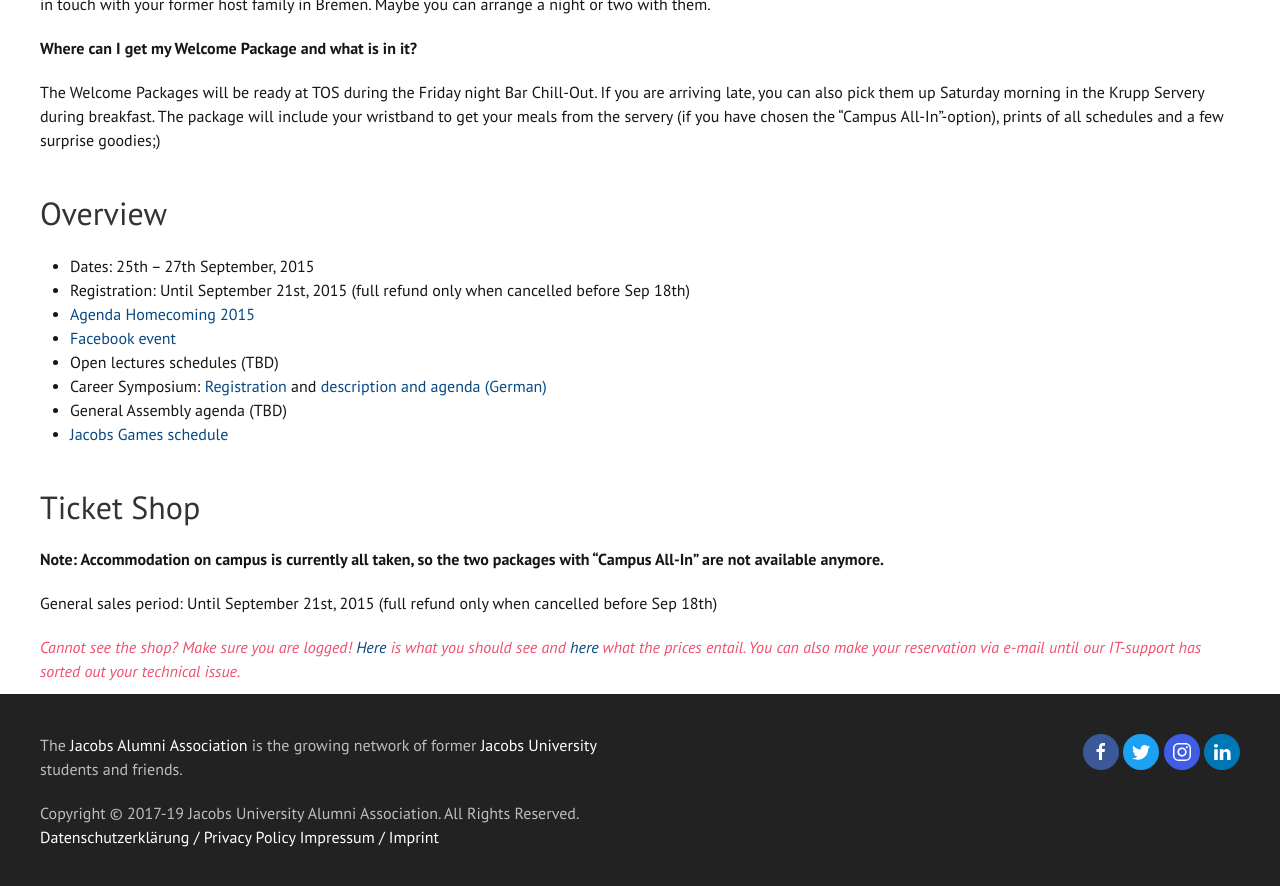
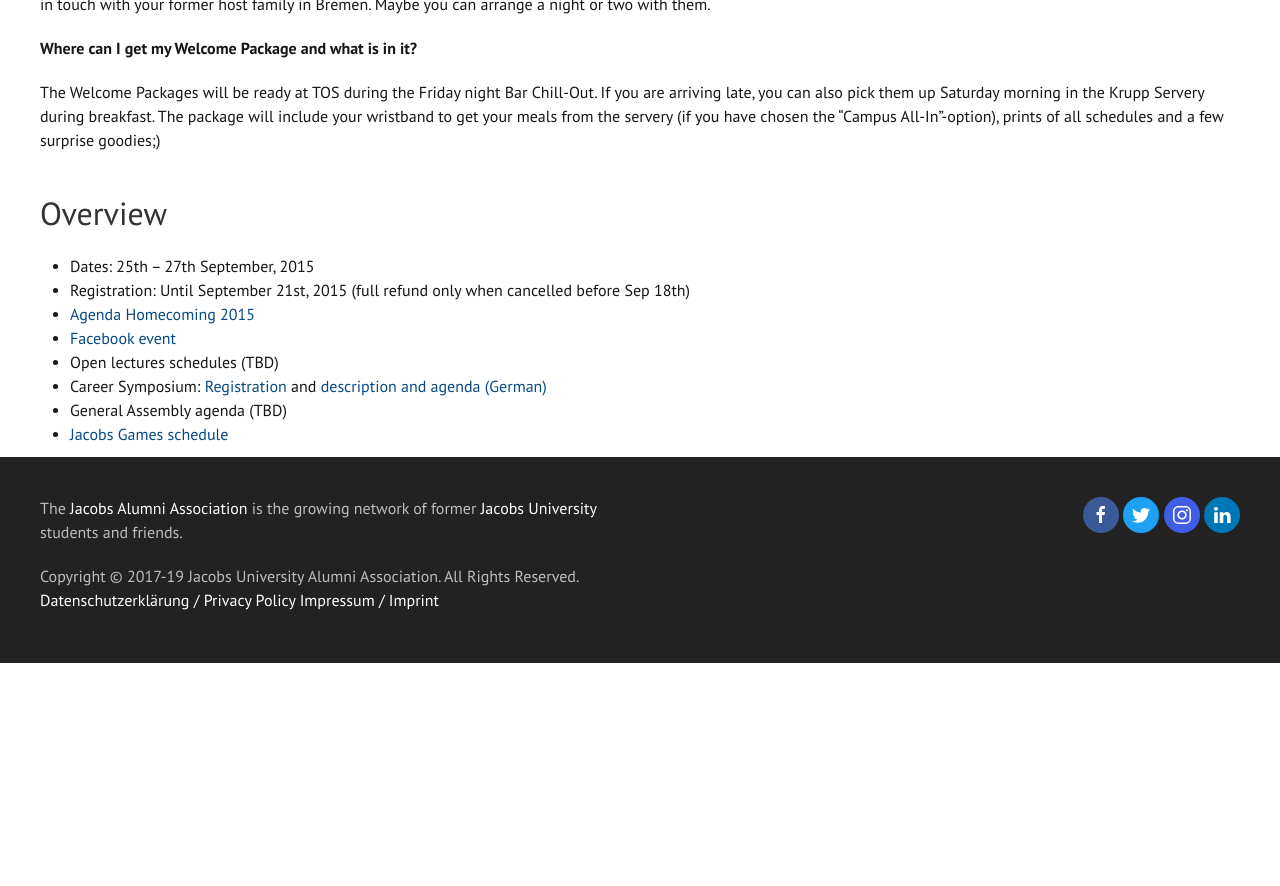
Before and after one commit to JacobsAlumni/jekyll.jacobs-alumni.de, a Jekyll site: the page built from src/homecoming/2015/index.html, in a window 1280 px wide and 900 px high, scrolled down 3144 px. Shown: the top 886 px of the window. Built offline with Jekyll 4.4.1, drawn with Linux system fonts in a browser that asks for light colours; after the commit the page ends 3807 px from its top, so only the background shows below that.

Commit message:
Remove closed ticket shops

```diff
--- a/src/homecoming/2015/index.html
+++ b/src/homecoming/2015/index.html
@@ -157,14 +157,3 @@
     <a href="/archived/" target="_blank">Jacobs Games schedule</a>
   </li>
 </ul>
-
-<h2>Ticket Shop</h2>
-<p>
-  <strong>Note: Accommodation on campus is currently all taken, so the two packages with “Campus All-In” are not available anymore.</strong>
-</p>
-<p>
-  General sales period: Until September 21st, 2015 (full refund only when cancelled before Sep 18th)
-</p>
-<p>
-  <em>Cannot see the shop? Make sure you are logged! <a href="/archived/" target="_blank">Here</a> is what you should see and <a href="/archived/" target="_blank">here</a> what the prices entail. You can also make your reservation via e-mail until our IT-support has sorted out your technical issue.</em>
-</p>
--- a/src/homecoming/2016/index.html
+++ b/src/homecoming/2016/index.html
@@ -178,9 +178,3 @@
     Jacobs Games schedule: <a href="/archived/">jacobs-alumni.de/wp-content/uploads/2015/11/JG16_FinalSchedule.pdf</a>
   </li>
 </ul>
-
-<h2>Ticket Shop</h2>
-
-<p>
-  <em>The deadline to buy tickets has passed. However, there will be a late-registration slot from Thursday September 22, 12 pm CET until Friday, September 23, 3pm CET just before Homecoming. Make sure you have a working account to log in and buy the tickets.</em>
-</p>
```
